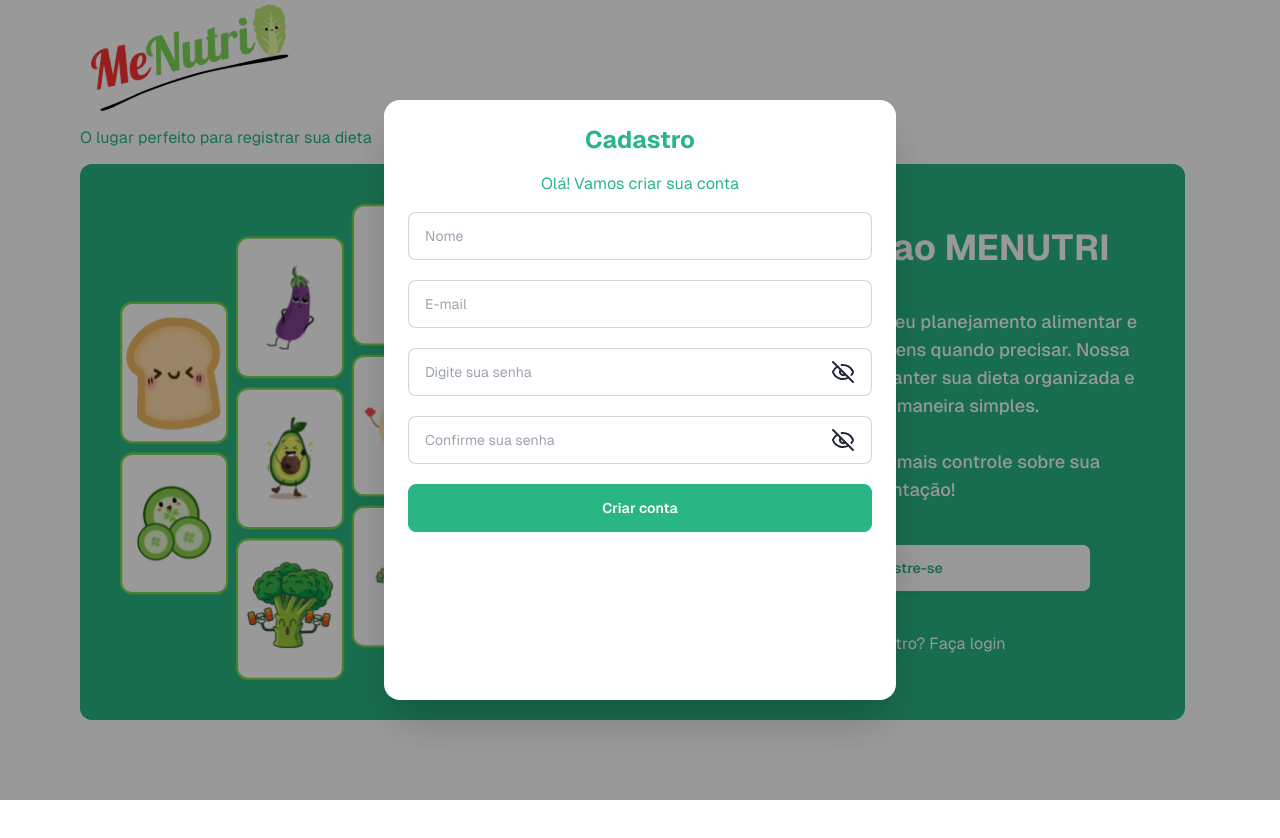
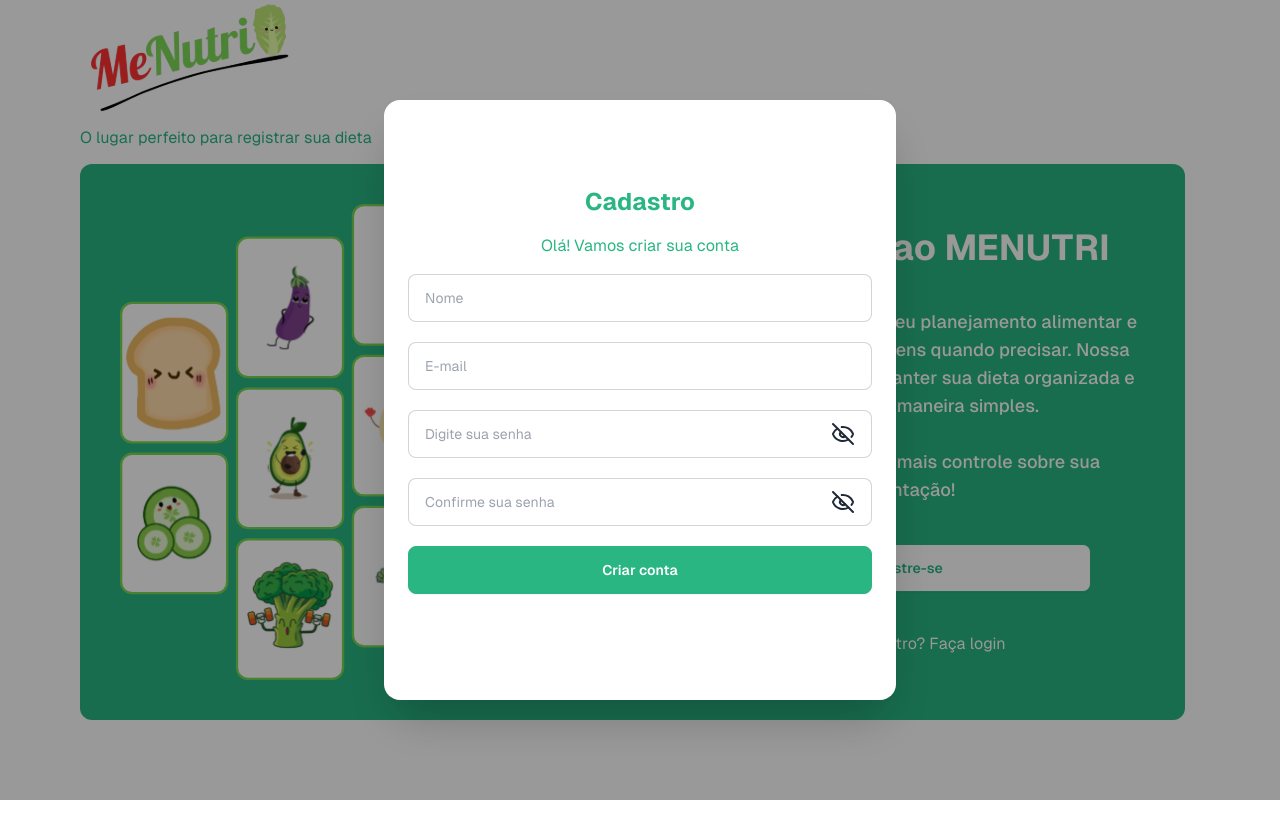
Before and after one commit to RaulFelipeGarcia94/menutri, a Next.js app: page / in a window 1280 px wide. Both pictures are taken after a click on the button "Cadastre-se". Shown: the top 838 px of the page. Built offline with nearby package versions, Linux system fonts and the light colour scheme; no server answers.

Commit message:
feat: center div

```diff
--- a/src/app/components/Login/index.tsx
+++ b/src/app/components/Login/index.tsx
@@ -43,7 +43,7 @@ export default function Login({ open, onClose }: IOpenModal) {
     <dialog
       className={`${open && "modal-open"} modal modal-bottom md:modal-middle`}
     >
-      <div className="modal-box flex h-[600px] flex-col items-center gap-4">
+      <div className="modal-box flex h-[600px] flex-col items-center md:justify-center gap-4">
         <h1 className="text-2xl font-bold text-primary text-center">Login</h1>
         <h2 className="text-primary text-center">
           Bem-vindo de volta! Informe seus dados.
--- a/src/app/components/Register/index.tsx
+++ b/src/app/components/Register/index.tsx
@@ -60,7 +60,7 @@ export default function Register({ open, onClose }: IOpenModal) {
     <dialog
       className={`${open && "modal-open"} modal modal-bottom md:modal-middle`}
     >
-      <div className="modal-box flex h-[600px] flex-col items-center gap-4">
+      <div className="modal-box flex h-[600px] flex-col items-center md:justify-center gap-4">
         <h1 className="text-2xl font-bold text-primary text-center">
           Cadastro
         </h1>
```
